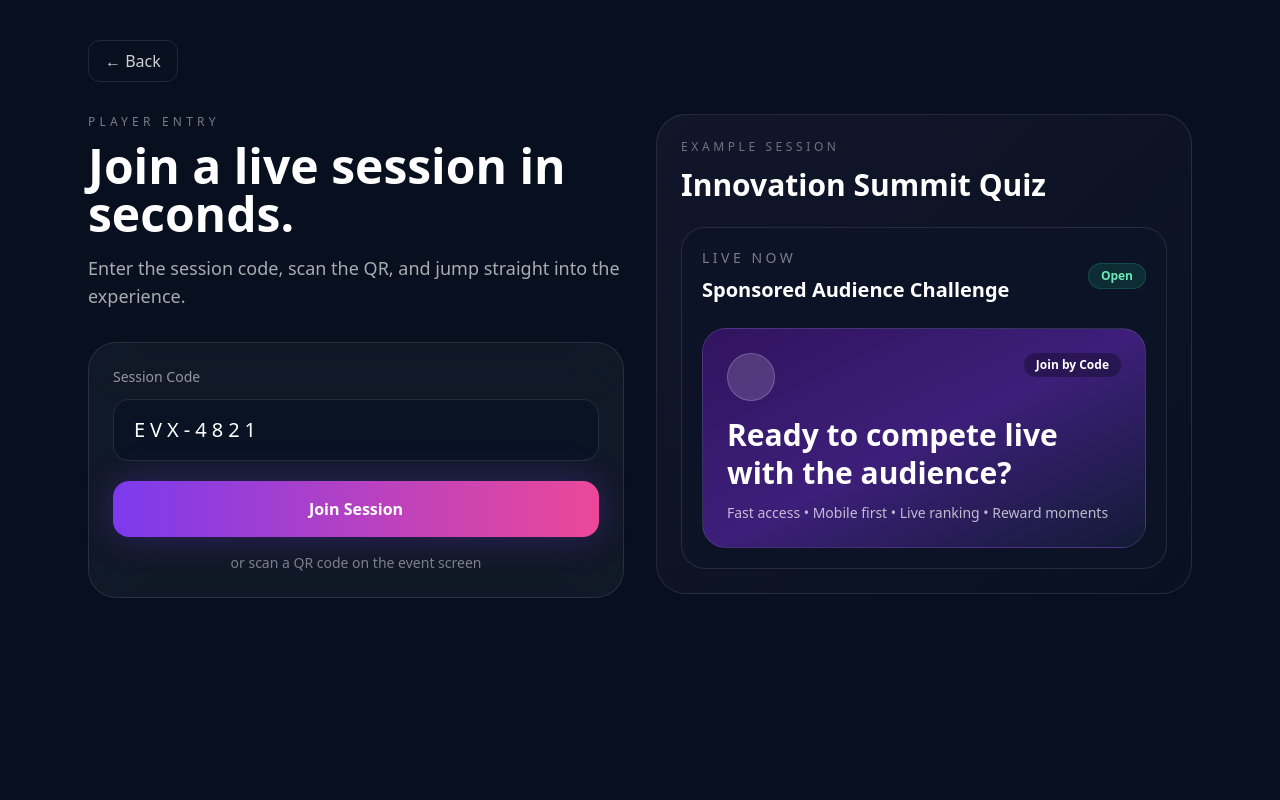
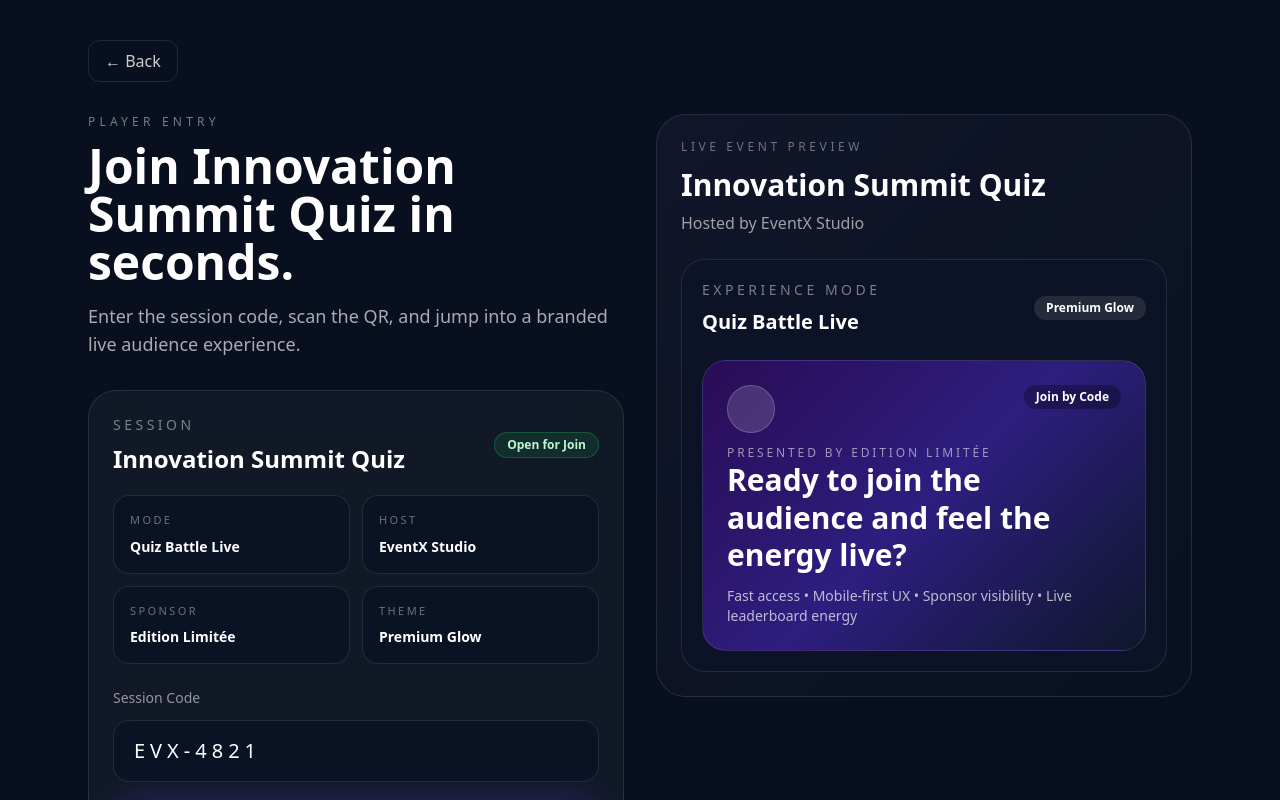
Before and after one commit to Djibsonx7/EventX, a React (Vite) app in the folder frontend/: page / in a window 1280 px wide. Both pictures are taken after a click on the button "Join with Code". Shown: the top 800 px of the page. Built offline with nearby package versions, Linux system fonts and the light colour scheme.

Commit message:
Apply live branding to join session page

```diff
--- a/frontend/src/pages/JoinSessionPage.jsx
+++ b/frontend/src/pages/JoinSessionPage.jsx
@@ -1,8 +1,31 @@
 import { motion } from 'framer-motion'
-import { useState } from 'react'
+import { useMemo, useState } from 'react'
 
-export default function JoinSessionPage({ onBackClick, onJoin }) {
-  const [sessionCode, setSessionCode] = useState('EVX-4821')
+export default function JoinSessionPage({
+  sessionCode = 'EVX-4821',
+  eventName = 'Innovation Summit Quiz',
+  mode = 'Quiz Battle Live',
+  status = 'waiting',
+  sponsorName = 'Edition Limitée',
+  hostName = 'EventX Studio',
+  theme,
+  onBackClick,
+  onJoin,
+}) {
+  const [inputCode, setInputCode] = useState(sessionCode)
+  const isLive = status === 'live'
+
+  const themeStyle = useMemo(
+    () => ({
+      accentFrom: theme?.accentFrom || '#7c3aed',
+      accentTo: theme?.accentTo || '#ec4899',
+      heroFrom: theme?.heroFrom || '#2a0c55',
+      heroVia: theme?.heroVia || '#2d1e7f',
+      heroTo: theme?.heroTo || '#0f172a',
+      badge: theme?.badge || 'Premium Glow',
+    }),
+    [theme]
+  )
 
   return (
     <div className="min-h-screen bg-[#08101f] text-white">
@@ -17,23 +40,57 @@ export default function JoinSessionPage({ onBackClick, onJoin }) {
         <div className="grid lg:grid-cols-2 gap-8 items-start">
           <div>
             <div className="text-xs uppercase tracking-[0.35em] text-white/45">Player Entry</div>
-            <h1 className="text-4xl md:text-5xl font-black mt-3">Join a live session in seconds.</h1>
+            <h1 className="text-4xl md:text-5xl font-black mt-3">Join {eventName} in seconds.</h1>
             <p className="mt-4 text-white/65 text-lg max-w-xl">
-              Enter the session code, scan the QR, and jump straight into the experience.
+              Enter the session code, scan the QR, and jump into a branded live audience experience.
             </p>
 
             <div className="mt-8 rounded-[28px] border border-white/10 bg-white/[0.04] backdrop-blur-xl p-6">
+              <div className="flex items-center justify-between gap-4 flex-wrap mb-5">
+                <div>
+                  <div className="text-sm text-white/45 uppercase tracking-[0.25em]">Session</div>
+                  <div className="mt-2 text-2xl font-black">{eventName}</div>
+                </div>
+                <div
+                  className="px-3 py-1 rounded-full text-xs font-semibold border"
+                  style={{
+                    borderColor: isLive ? 'rgba(236,72,153,0.35)' : 'rgba(34,197,94,0.28)',
+                    background: isLive ? 'rgba(236,72,153,0.12)' : 'rgba(34,197,94,0.12)',
+                    color: isLive ? '#fbcfe8' : '#bbf7d0',
+                  }}
+                >
+                  {isLive ? 'Live Now' : 'Open for Join'}
+                </div>
+              </div>
+
+              <div className="grid sm:grid-cols-2 gap-3 mb-6">
+                {[
+                  ['Mode', mode],
+                  ['Host', hostName],
+                  ['Sponsor', sponsorName],
+                  ['Theme', themeStyle.badge],
+                ].map(([label, value]) => (
+                  <div key={label} className="rounded-2xl bg-[#0a1324] border border-white/10 px-4 py-4">
+                    <div className="text-[11px] uppercase tracking-[0.22em] text-white/40">{label}</div>
+                    <div className="mt-2 text-sm font-semibold">{value}</div>
+                  </div>
+                ))}
+              </div>
+
               <label className="block text-sm text-white/55 mb-3">Session Code</label>
               <input
                 type="text"
-                value={sessionCode}
-                onChange={(e) => setSessionCode(e.target.value.toUpperCase())}
-                placeholder="EX: EVTX26"
+                value={inputCode}
+                onChange={(e) => setInputCode(e.target.value.toUpperCase())}
+                placeholder="EX: EVX-4821"
                 className="w-full rounded-2xl bg-[#0a1324] border border-white/10 px-5 py-4 text-xl tracking-[0.25em] uppercase outline-none"
               />
               <button
-                onClick={() => onJoin?.(sessionCode)}
-                className="mt-5 w-full px-6 py-4 rounded-2xl bg-gradient-to-r from-[#7c3aed] to-[#ec4899] font-semibold shadow-[0_0_35px_rgba(124,58,237,0.3)]"
+                onClick={() => onJoin?.(inputCode)}
+                className="mt-5 w-full px-6 py-4 rounded-2xl font-semibold shadow-[0_0_35px_rgba(124,58,237,0.3)]"
+                style={{
+                  background: `linear-gradient(90deg, ${themeStyle.accentFrom}, ${themeStyle.accentTo})`,
+                }}
               >
                 Join Session
               </button>
@@ -46,27 +103,35 @@ export default function JoinSessionPage({ onBackClick, onJoin }) {
             animate={{ opacity: 1, y: 0 }}
             className="rounded-[30px] border border-white/10 bg-gradient-to-br from-[#11162a] to-[#091120] p-6"
           >
-            <div className="text-xs uppercase tracking-[0.3em] text-white/40">Example Session</div>
-            <div className="mt-3 text-3xl font-black">Innovation Summit Quiz</div>
+            <div className="text-xs uppercase tracking-[0.3em] text-white/40">Live Event Preview</div>
+            <div className="mt-3 text-3xl font-black">{eventName}</div>
+            <div className="mt-2 text-white/60">Hosted by {hostName}</div>
+
             <div className="mt-6 rounded-[24px] border border-white/10 bg-[#0d1326] p-5">
-              <div className="flex items-center justify-between">
+              <div className="flex items-center justify-between gap-3">
                 <div>
-                  <div className="text-sm text-white/45 uppercase tracking-[0.25em]">Live now</div>
-                  <div className="mt-2 text-xl font-bold">Sponsored Audience Challenge</div>
+                  <div className="text-sm text-white/45 uppercase tracking-[0.25em]">Experience Mode</div>
+                  <div className="mt-2 text-xl font-bold">{mode}</div>
                 </div>
-                <div className="px-3 py-1 rounded-full bg-emerald-500/15 border border-emerald-400/20 text-emerald-300 text-xs font-semibold">
-                  Open
-                </div>
+                <div className="px-3 py-1 rounded-full bg-white/10 text-xs font-semibold">{themeStyle.badge}</div>
               </div>
 
-              <div className="mt-6 rounded-3xl min-h-[220px] bg-gradient-to-br from-[#31135f] via-[#3d1f7a] to-[#121b35] border border-white/10 p-6 flex flex-col justify-between">
-                <div className="flex items-start justify-between">
-                  <div className="h-12 w-12 rounded-full bg-white/15 border border-white/20" />
+              <div
+                className="mt-6 rounded-3xl min-h-[220px] border border-white/10 p-6 flex flex-col justify-between"
+                style={{
+                  background: `linear-gradient(135deg, ${themeStyle.heroFrom}, ${themeStyle.heroVia}, ${themeStyle.heroTo})`,
+                }}
+              >
+                <div className="flex items-start justify-between gap-3">
+                  <div>
+                    <div className="h-12 w-12 rounded-full bg-white/15 border border-white/20" />
+                    <div className="mt-3 text-xs uppercase tracking-[0.24em] text-white/55">Presented by {sponsorName}</div>
+                  </div>
                   <div className="px-3 py-1 rounded-full bg-black/30 text-xs font-bold">Join by Code</div>
                 </div>
                 <div>
-                  <div className="text-3xl font-black leading-tight">Ready to compete live with the audience?</div>
-                  <div className="mt-3 text-white/70 text-sm">Fast access • Mobile first • Live ranking • Reward moments</div>
+                  <div className="text-3xl font-black leading-tight">Ready to join the audience and feel the energy live?</div>
+                  <div className="mt-3 text-white/70 text-sm">Fast access • Mobile-first UX • Sponsor visibility • Live leaderboard energy</div>
                 </div>
               </div>
             </div>
```
